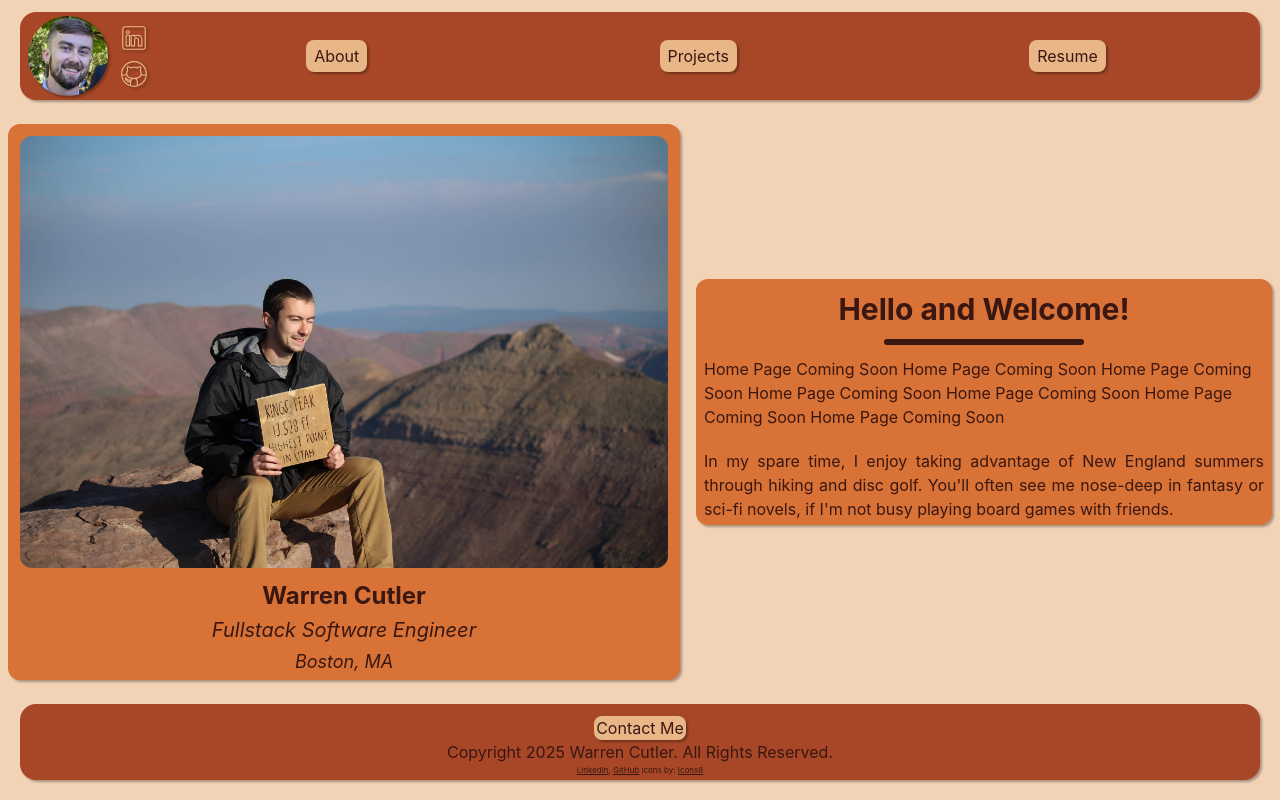
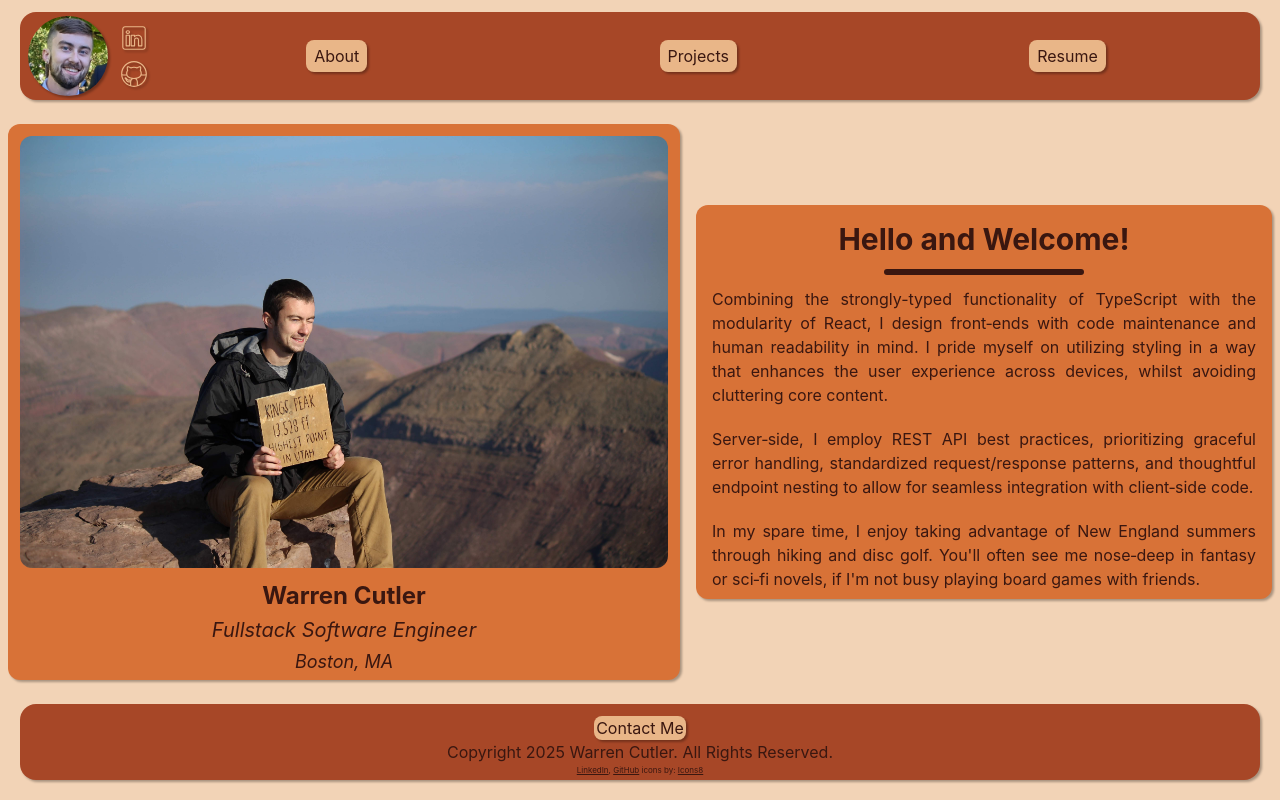
Before and after one commit to warren-cutler/warren-cutler-website, a React (Vite) app: page / in a window 1280 px wide. Built offline with nearby package versions, Linux system fonts and the light colour scheme.

Commit message:
content: add welcome blurb to homepage

```diff
--- a/src/pages/HomePage.tsx
+++ b/src/pages/HomePage.tsx
@@ -19,20 +19,27 @@ export const HomePage = () => {
           Boston, MA
         </h3>
       </Card>
-      <Card className="mx-2 my-3 flex max-w-lg min-w-xs flex-col items-center px-2 py-1 xl:max-w-xl">
+      <Card className="mx-2 my-3 flex max-w-lg min-w-xs flex-col items-center px-4 py-2 xl:max-w-xl text-justify">
         <h1 className="mt-2 text-lg font-bold md:text-xl lg:text-2xl xl:text-3xl">
           Hello and Welcome!
         </h1>
-        <div className="bg-primary-950 my-3 h-0.5 w-25 md:h-1 lg:h-1.5 rounded-full md:w-35 lg:w-50"></div>
+        <div className="bg-primary-950 my-3 h-0.5 w-25 rounded-full md:h-1 md:w-35 lg:h-1.5 lg:w-50"></div>
         <p className="text-sm md:text-base">
-          Home Page Coming Soon Home Page Coming Soon Home Page Coming Soon Home
-          Page Coming Soon Home Page Coming Soon Home Page Coming Soon Home Page
-          Coming Soon
+          Combining the strongly-typed functionality of TypeScript with the
+          modularity of React, I design front&#x2011;ends with code maintenance and
+          human readability in mind. I pride myself on utilizing styling in a
+          way that enhances the user experience across devices, whilst avoiding
+          cluttering core content.
         </p>
-        <p className="mt-5 text-justify text-sm md:text-base">
+        <p className="mt-5 text-sm md:text-base">
+          Server&#x2011;side, I employ REST API best practices, prioritizing graceful
+          error handling, standardized request/response patterns, and thoughtful
+          endpoint nesting to allow for seamless integration with client&#x2011;side code.
+        </p>
+        <p className="mt-5  text-sm md:text-base">
           In my spare time, I enjoy taking advantage of New England summers
-          through hiking and disc golf. You'll often see me nose-deep in fantasy
-          or sci-fi novels, if I'm not busy playing board games with friends.
+          through hiking and disc golf. You'll often see me nose&#x2011;deep in fantasy
+          or sci&#x2011;fi novels, if I'm not busy playing board games with friends.
         </p>
       </Card>
     </div>
```
